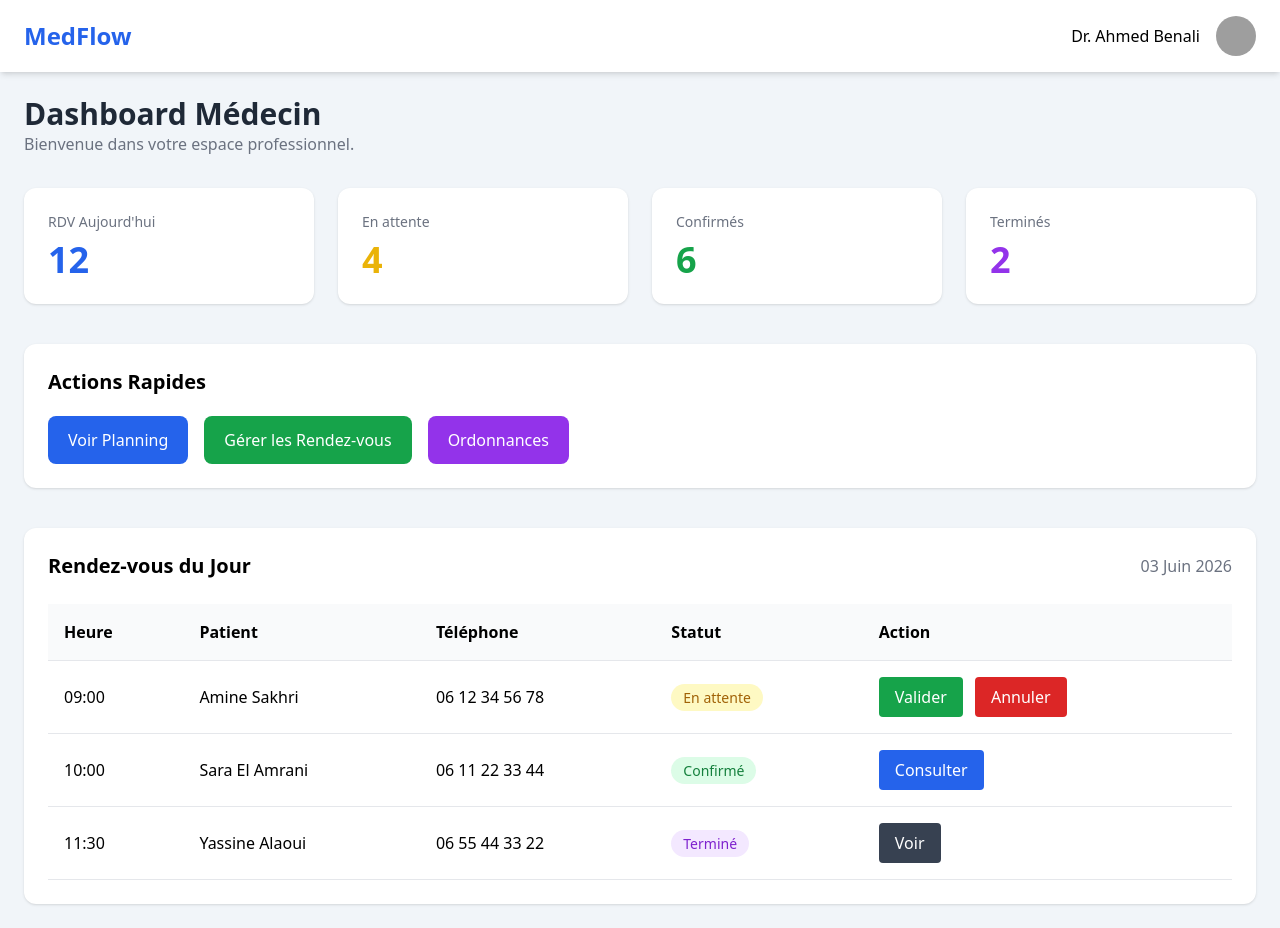
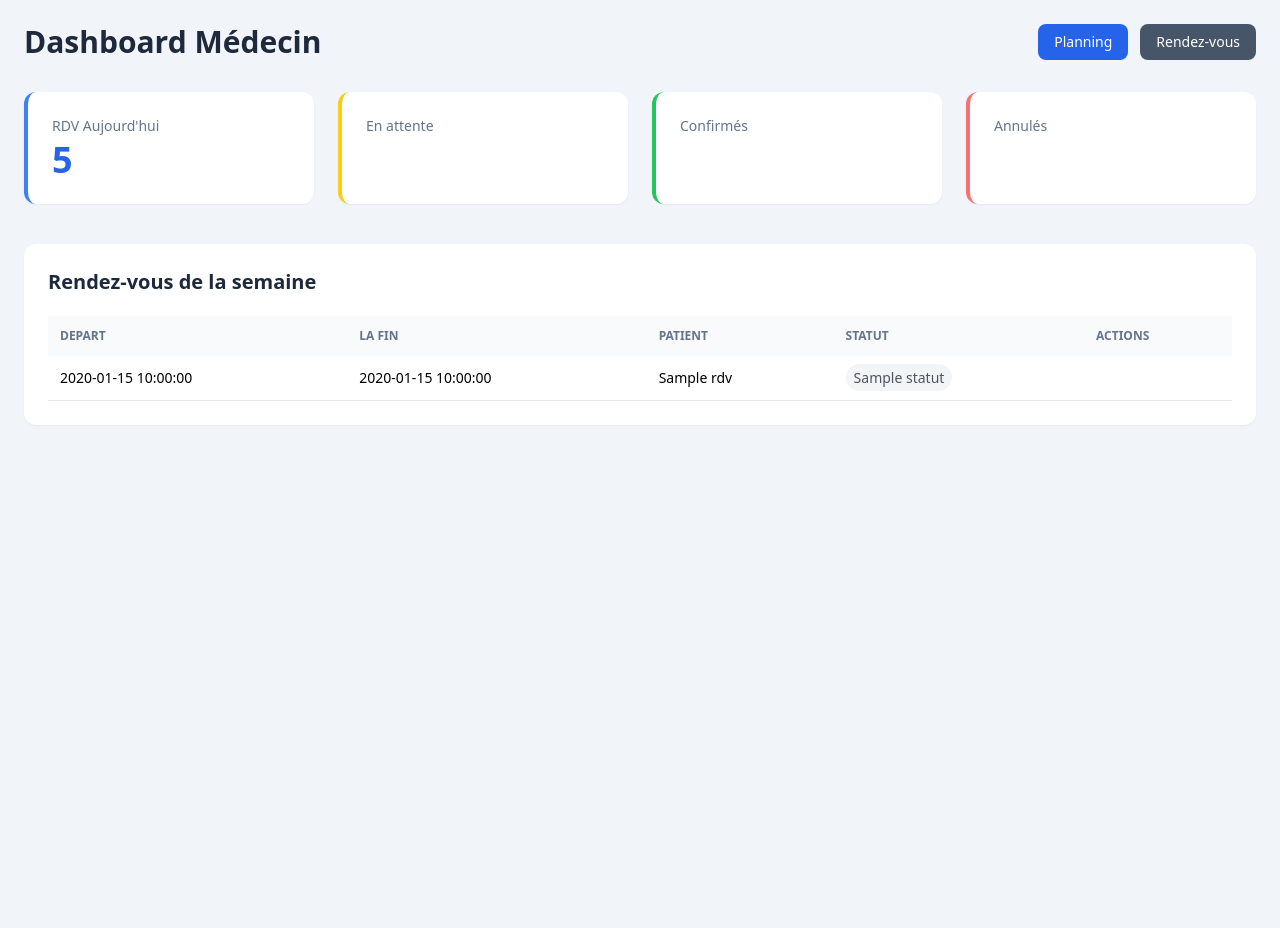
Before and after one commit to ennafiaasma-art/MedFlow-Application-de-Gestion-de-Clinique-M-dicale, a PHP site: template templates/medecin/dashboard.php in a window 1280 px wide. After the commit the page ends 425 px from the top, so only its background shows below. Run offline with PHP 8.4, Linux system fonts and the light colour scheme; data comes from the database, SQL or seed files in the repository; both versions use the stored data as it was after the commit; the template is opened without the code that fills it: most values are stand-ins (such as "Sample title", 1, 10 or a date in 2020); some libraries are stand-ins or nearby versions; grey boxes are pictures that could not be loaded.

Commit message:
affichage count de rendezvous

```diff
--- a/templates/medecin/annuler-rdv.php
+++ /dev/null
@@ -1 +0,0 @@
-<php ?> teste </php>
--- a/templates/medecin/dashboard.php
+++ b/templates/medecin/dashboard.php
@@ -1,253 +1,123 @@
+<?php
+require_once __DIR__ . '/../../config/database.php';
+session_start();
+$id_medcin = $_SESSION['id_medcin'] ?? 1;
+
+
+$stmt = $pdo->prepare("
+    SELECT COUNT(*) as total
+    FROM rendezvous
+    JOIN disponibilite  ON rendezvous.disponibilite_id = disponibilite.id
+    WHERE disponibilite.id_medcin = ?
+");
+$stmt->execute([$id_medcin]);
+$rdv_today = $stmt->fetch()['total'];
 
 
 
-
+$badges = [
+    'en_attente' => ['cls' => 'bg-yellow-100 text-yellow-700', 'label' => 'En attente'],
+    'confirme'   => ['cls' => 'bg-green-100 text-green-700',  'label' => 'Confirmé'],
+    'annule'     => ['cls' => 'bg-red-100 text-red-600',      'label' => 'Annulé'],
+    'termine'    => ['cls' => 'bg-slate-100 text-slate-600',  'label' => 'Terminé'],
+];
+?>
 <!DOCTYPE html>
 <html lang="fr">
 <head>
     <meta charset="UTF-8">
-    <meta name="viewport" content="width=device-width, initial-scale=1.0">
     <title>Dashboard Médecin</title>
-
     <script src="https://cdn.tailwindcss.com"></script>
 </head>
-<body class="bg-slate-100">
-
-    <!-- Navbar -->
-    <nav class="bg-white shadow-md">
-        <div class="max-w-7xl mx-auto px-6 py-4 flex justify-between items-center">
-            <h1 class="text-2xl font-bold text-blue-600">
-                MedFlow
-            </h1>
-
-            <div class="flex items-center gap-4">
-                <span class="font-medium">
-                    Dr. Ahmed Benali
-                </span>
-
-                <img
-                    src="https://ui-avatars.com/api/?name=Ahmed+Benali"
-                    class="w-10 h-10 rounded-full"
-                    alt="">
-            </div>
-        </div>
-    </nav>
-
+<body class="bg-slate-100 min-h-screen">
 <div class="max-w-7xl mx-auto p-6">
 
-        <!-- Titre -->
-        <div class="mb-8">
-            <h2 class="text-3xl font-bold text-gray-800">
-                Dashboard Médecin
-            </h2>
-
-            <p class="text-gray-500">
-                Bienvenue dans votre espace professionnel.
-            </p>
-        </div>
-
-        <!-- Statistiques -->
-        <div class="grid grid-cols-1 md:grid-cols-2 lg:grid-cols-4 gap-6 mb-10">
-
-            <div class="bg-white rounded-xl shadow p-6">
-                <h3 class="text-gray-500 text-sm">
-                    RDV Aujourd'hui
-                </h3>
-
-                <p class="text-4xl font-bold text-blue-600 mt-2">
-                    12
-                </p>
-            </div>
-
-            <div class="bg-white rounded-xl shadow p-6">
-                <h3 class="text-gray-500 text-sm">
-                    En attente
-                </h3>
-
-                <p class="text-4xl font-bold text-yellow-500 mt-2">
-                    4
-                </p>
-            </div>
-
-            <div class="bg-white rounded-xl shadow p-6">
-                <h3 class="text-gray-500 text-sm">
-                    Confirmés
-                </h3>
-
-                <p class="text-4xl font-bold text-green-600 mt-2">
-                    6
-                </p>
-            </div>
-
-            <div class="bg-white rounded-xl shadow p-6">
-                <h3 class="text-gray-500 text-sm">
-                    Terminés
-                </h3>
-
-                <p class="text-4xl font-bold text-purple-600 mt-2">
-                    2
-                </p>
-            </div>
-
-        </div>
-
-        <!-- Actions Rapides -->
-        <div class="bg-white rounded-xl shadow p-6 mb-10">
-
-            <h3 class="text-xl font-bold mb-5">
-                Actions Rapides
-            </h3>
-
-            <div class="flex flex-wrap gap-4">
-
-                <a href="#"
-                    class="bg-blue-600 text-white px-5 py-3 rounded-lg hover:bg-blue-700 transition">
-                    Voir Planning
+    <!-- HEADER -->
+    <div class="flex items-center justify-between mb-8">
+        <h1 class="text-3xl font-bold text-slate-800"> Dashboard Médecin</h1>
+        <div class="flex gap-3">
+            <a href="planning.php"
+               class="bg-blue-600 text-white px-4 py-2 rounded-lg hover:bg-blue-700 transition text-sm">
+                Planning
             </a>
-
-                <a href="#"
-                    class="bg-green-600 text-white px-5 py-3 rounded-lg hover:bg-green-700 transition">
-                    Gérer les Rendez-vous
+            <a href="rendez-vous.php"
+               class="bg-slate-600 text-white px-4 py-2 rounded-lg hover:bg-slate-700 transition text-sm">
+                Rendez-vous
             </a>
-
-                <a href="#"
-                    class="bg-purple-600 text-white px-5 py-3 rounded-lg hover:bg-purple-700 transition">
-                    Ordonnances
-                </a>
-
         </div>
     </div>
 
-        <!-- Rendez-vous du jour -->
-        <div class="bg-white rounded-xl shadow p-6">
-
-            <div class="flex justify-between items-center mb-6">
-
-                <h3 class="text-xl font-bold">
-                    Rendez-vous du Jour
-                </h3>
-
-                <span class="text-gray-500">
-                    03 Juin 2026
-                </span>
-
+    <div class="grid grid-cols-2 md:grid-cols-4 gap-6 mb-10">
+        <div class="bg-white p-6 rounded-xl shadow-sm border-l-4 border-blue-500">
+            <p class="text-sm text-slate-500 mb-1">RDV Aujourd'hui</p>
+            <h2 class="text-4xl font-bold text-blue-600"><?= $rdv_today ?></h2>
+        </div>
+        <div class="bg-white p-6 rounded-xl shadow-sm border-l-4 border-yellow-400">
+            <p class="text-sm text-slate-500 mb-1">En attente</p>
+            <h2 class="text-4xl font-bold text-yellow-500"></h2>
+        </div>
+        <div class="bg-white p-6 rounded-xl shadow-sm border-l-4 border-green-500">
+            <p class="text-sm text-slate-500 mb-1">Confirmés</p>
+            <h2 class="text-4xl font-bold text-green-600"></h2>
+        </div>
+        <div class="bg-white p-6 rounded-xl shadow-sm border-l-4 border-red-400">
+            <p class="text-sm text-slate-500 mb-1">Annulés</p>
+            <h2 class="text-4xl font-bold text-red-500"></h2>
+        </div>
     </div>
 
-            <div class="overflow-x-auto">
+    <!-- TABLE RDV SEMAINE -->
+    <div class="bg-white p-6 rounded-xl shadow-sm">
+        <h2 class="text-xl font-bold mb-5 text-slate-800">Rendez-vous de la semaine</h2>
 
-                <table class="w-full">
-
+        <table class="w-full text-sm">
             <thead>
-                        <tr class="border-b bg-gray-50">
-                            <th class="text-left p-4">Heure</th>
-                            <th class="text-left p-4">Patient</th>
-                            <th class="text-left p-4">Téléphone</th>
-                            <th class="text-left p-4">Statut</th>
-                            <th class="text-left p-4">Action</th>
+                <tr class="bg-slate-50 text-slate-500 uppercase text-xs">
+                    <th class="text-left p-3">Depart</th>
+                    <th class="text-left p-3">la Fin</th>
+                    <th class="text-left p-3">Patient</th>
+                    <th class="text-left p-3">Statut</th>
+                    <th class="text-left p-3">Actions</th>
                 </tr>
             </thead>
 
   <tbody>
 
-                        <tr class="border-b hover:bg-gray-50">
+<?php foreach($rdvs as $rdv){ ?>
 
-                            <td class="p-4">
-                                09:00
-                            </td>
+<tr class="border-b">
 
-                            <td class="p-4">
-                                Amine Sakhri
-                            </td>
+    <td class="p-3"><?= $rdv['date_debut'] ?></td>
 
-                            <td class="p-4">
-                                06 12 34 56 78
-                            </td>
+    <td class="p-3"> <?= $rdv['date_fin'] ?></td>
 
-                            <td class="p-4">
-                                <span class="bg-yellow-100 text-yellow-700 px-3 py-1 rounded-full text-sm">
-                                    En attente
+    <td class="p-3"> <?= $rdv['nom'] ?> </td>
+
+    <td  class="p-3">
+    <?php $b = $badges[$rdv['statut']] ?? ['cls' => 'bg-gray-100 text-gray-600',
+     'label' => $rdv['statut']]; ?>
+
+    <span class="px-2 py-1 rounded-full text-sm <?= $b['cls'] ?>">
+        <?= $b['label'] ?>
     </span>
-                            </td>
+</td> </td>
 
-                            <td class="p-4">
+<td class="p-3">
 
-                                <button class="bg-green-600 text-white px-4 py-2 rounded">
-                                    Valider
-                                </button>
+        <?php if($rdv['statut'] == 'confirme'){ ?>
 
-                                <button class="bg-red-600 text-white px-4 py-2 rounded ml-2">
-                                    Annuler
-                                </button>
+            <a href="ordonnance.php?id=<?= $rdv['id'] ?>"
+               class="bg-blue-500 text-white px-2 py-1 rounded">
+               Ordonnance
+            </a>
+
+        <?php } ?>
 
     </td>
 
 </tr>
 
-                        <tr class="border-b hover:bg-gray-50">
-
-                            <td class="p-4">
-                                10:00
-                            </td>
-
-                            <td class="p-4">
-                                Sara El Amrani
-                            </td>
-
-                            <td class="p-4">
-                                06 11 22 33 44
-                            </td>
-
-                            <td class="p-4">
-                                <span class="bg-green-100 text-green-700 px-3 py-1 rounded-full text-sm">
-                                    Confirmé
-                                </span>
-                            </td>
-
-                            <td class="p-4">
-                                <button class="bg-blue-600 text-white px-4 py-2 rounded">
-                                    Consulter
-                                </button>
-                            </td>
-
-                        </tr>
-
-                        <tr class="border-b hover:bg-gray-50">
-
-                            <td class="p-4">
-                                11:30
-                            </td>
-
-                            <td class="p-4">
-                                Yassine Alaoui
-                            </td>
-
-                            <td class="p-4">
-                                06 55 44 33 22
-                            </td>
-
-                            <td class="p-4">
-                                <span class="bg-purple-100 text-purple-700 px-3 py-1 rounded-full text-sm">
-                                    Terminé
-                                </span>
-                            </td>
-
-                            <td class="p-4">
-                                <button class="bg-gray-700 text-white px-4 py-2 rounded">
-                                    Voir
-                                </button>
-                            </td>
-
-                        </tr>
+<?php } ?>
 
 </tbody>
-
-                </table>
-
-            </div>
-
-        </div>
-
-    </div>
-
-</body>
 </html>
```
Also changed, not shown: config/database.sql (+84 -41 lines), 1 other file. Lines whose indentation alone changed are shown as unchanged.
